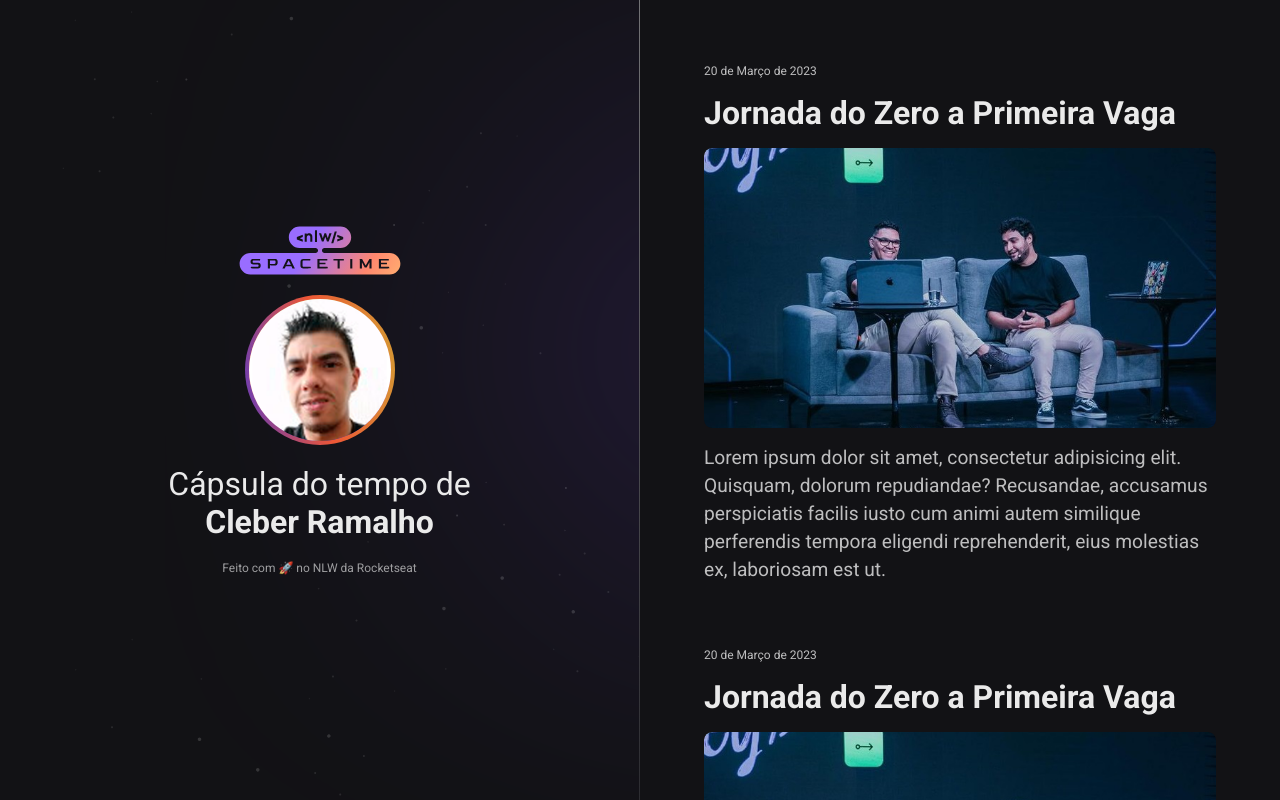
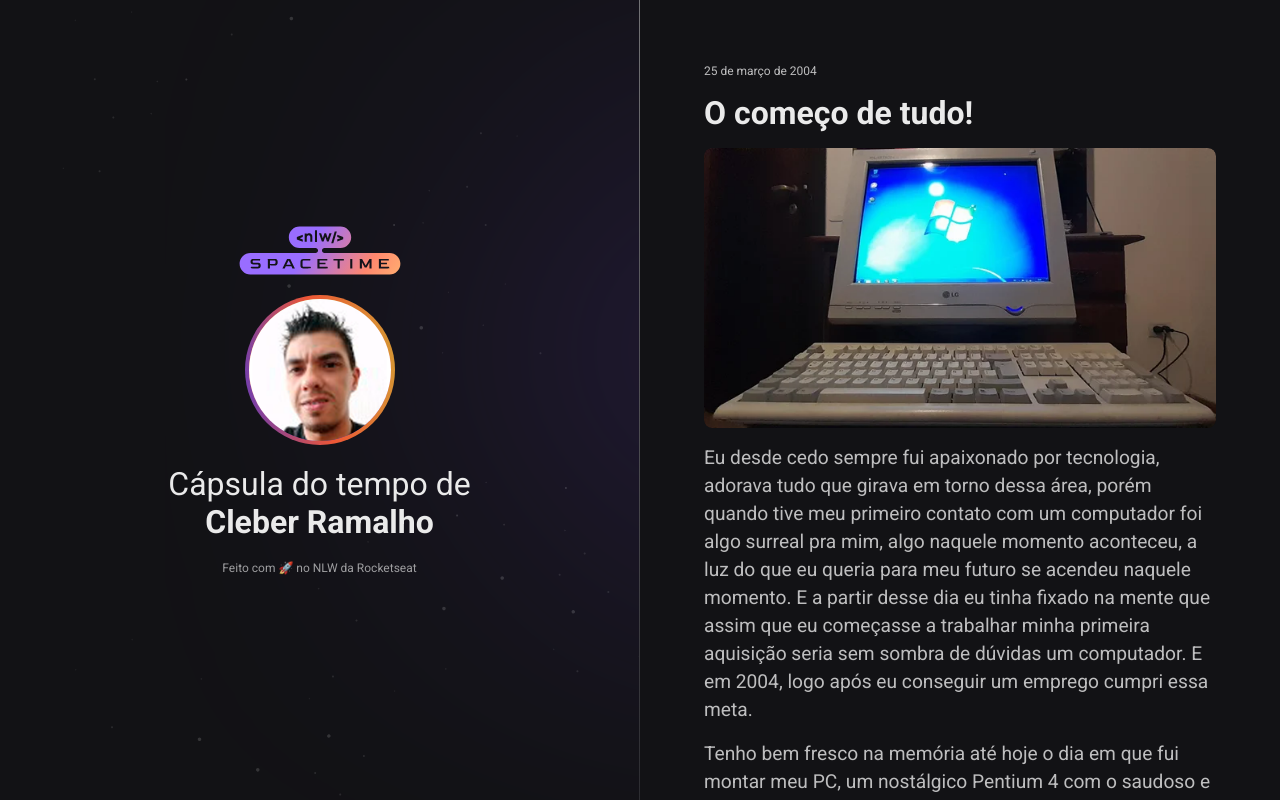
Before and after one commit to cleber-ramalho/nlw-spacetime, a plain HTML site: page index.html in a window 1280 px wide. Drawn offline with Linux system fonts and the light colour scheme.

Commit message:
timeline update

```diff
--- a/index.html
+++ b/index.html
@@ -21,37 +21,39 @@
     <span>Feito com 🚀 no NLW da Rocketseat</span>
   </aside>
   <nav>
-  <a class="memory" href="https://www.youtube.com/watch?v=3nz5HkUJaVU" target="_blank">
-    <small>20 de Março de 2023</small>
-      <h1>Jornada do Zero a Primeira Vaga</h1>
+  <a class="memory" href="#" target="_blank">
+    <small>25 de março de 2004</small>
+      <h1>O começo de tudo!</h1>
       <div>
-        <img src="assets/jornada.png" alt="Jornada do Zero a Primeira Vaga">
+        <img src="assets/primeiro_desktop.jpeg" alt="Primeiro Desktop">
       </div>
-      <p>Lorem ipsum dolor sit amet, consectetur adipisicing elit. Quisquam, dolorum repudiandae? Recusandae, accusamus perspiciatis facilis iusto cum animi autem similique perferendis tempora eligendi reprehenderit, eius molestias ex, laboriosam est ut.</p>
+      <p>Eu desde cedo sempre fui apaixonado por tecnologia, adorava tudo que girava em torno dessa área, porém quando tive meu primeiro contato com um computador foi algo surreal pra mim, algo naquele momento aconteceu, a luz do que eu queria para meu futuro se acendeu naquele momento. E a partir desse dia eu tinha fixado na mente que assim que eu começasse a trabalhar minha primeira aquisição seria sem sombra de dúvidas um computador. E em 2004, logo após eu conseguir um emprego cumpri essa meta.</p>
+      <p>Tenho bem fresco na memória até hoje o dia em que fui montar meu PC, um nostálgico Pentium 4 com o saudoso e mais nostálgico ainda Windows XP embarcado (para os mais saudosistas o melhor sistema já feito pela Microsoft) e um lindo monitor Flatron da LG (de tubo). Tudo naquele desktop era lindo pra mim, a emoção de tirar o setup das caixas e ir montando parte a parte foi indescritível. O momento em que apertei pela primeira vez o Power On, o momento em que o sistema carregou...tudo aquilo fazia total sentido pra mim, sentido do que eu queria pra mim.</p>
+      <p>E foi nesse desktop que aprendi muita coisa, muita coisa mesmo. Na época tudo voltado pra web era muuuito diferente dos dias de hoje, internet então nem se fale, não tem nem como começar uma comparação. Me lembro da internet discada daqueles dias e de deixar o PC ligado a madrugada inteira para poder fazer o download de músicas, vídeo clipes e episódios de animes via torrent, que era uma febre naqueles dias. Como eu era muito curioso, queria aprender de qualquer jeito a formatar o sistema e assim o fiz, e desde então um horizonte se abriu na minha cabeça. Tudo aquilo era muito exclusivo e poucas pessoas sabiam desse processo, para os mais leigos aquilo significava algo de muita inteligência e técnica (o que convenhamos é bem meia verdade).</p>
   </a>
-    <a class="memory" href="https://www.youtube.com/watch?v=3nz5HkUJaVU" target="_blank">
-    <small>20 de Março de 2023</small>
-      <h1>Jornada do Zero a Primeira Vaga</h1>
+    <a class="memory" href="#" target="_blank">
+    <small>01 de Fevereiro de 2009</small>
+      <h1>Engenharia da Computação e o início da jornada</h1>
       <div>
-        <img src="assets/jornada.png" alt="Jornada do Zero a Primeira Vaga">
+        <img src="assets/engenharia_de_computacao.jpg" alt="Curso de Engenharia de Computação">
       </div>
-      <p>Lorem ipsum dolor sit amet, consectetur adipisicing elit. Quisquam, dolorum repudiandae? Recusandae, accusamus perspiciatis facilis iusto cum animi autem similique perferendis tempora eligendi reprehenderit, eius molestias ex, laboriosam est ut.</p>
+      <p>O começo de 2009 marcou algo de muito importante na minha vida, o começo da faculdade de Engenharia de Computação. Começava ali minha jornada para a realização do sonho que coloquei na minha cabeça no dia em que liguei o meu primeiro Desktop, meu primeiro PC.</p>
   </a>
-        <a class="memory" href="https://www.youtube.com/watch?v=3nz5HkUJaVU" target="_blank">
-    <small>20 de Março de 2023</small>
-      <h1>Jornada do Zero a Primeira Vaga</h1>
+        <a class="memory" href="#" target="_blank">
+    <small>01 de Março de 2011</small>
+      <h1>Análise e Desenvolvimento de Sistemas</h1>
       <div>
-        <img src="assets/jornada.png" alt="Jornada do Zero a Primeira Vaga">
+        <img src="#" alt="">
       </div>
-      <p>Lorem ipsum dolor sit amet, consectetur adipisicing elit. Quisquam, dolorum repudiandae? Recusandae, accusamus perspiciatis facilis iusto cum animi autem similique perferendis tempora eligendi reprehenderit, eius molestias ex, laboriosam est ut.</p>
+      <p></p>
   </a>
-        <a class="memory" href="https://www.youtube.com/watch?v=3nz5HkUJaVU" target="_blank">
-    <small>20 de Março de 2023</small>
-      <h1>Jornada do Zero a Primeira Vaga</h1>
+        <a class="memory" href="#" target="_blank">
+    <small>20 de Outubro de 2016</small>
+      <h1>Vida Profissional e continuação na aprendizagem</h1>
       <div>
-        <img src="assets/jornada.png" alt="Jornada do Zero a Primeira Vaga">
+        <img src="#" alt="">
       </div>
-      <p>Lorem ipsum dolor sit amet, consectetur adipisicing elit. Quisquam, dolorum repudiandae? Recusandae, accusamus perspiciatis facilis iusto cum animi autem similique perferendis tempora eligendi reprehenderit, eius molestias ex, laboriosam est ut.</p>
+      <p></p>
   </a>
   </nav>
 </body>
```
Also changed, not shown: assets/engenharia_de_computacao.jpg (added), assets/primeiro_desktop.jpeg (added).
